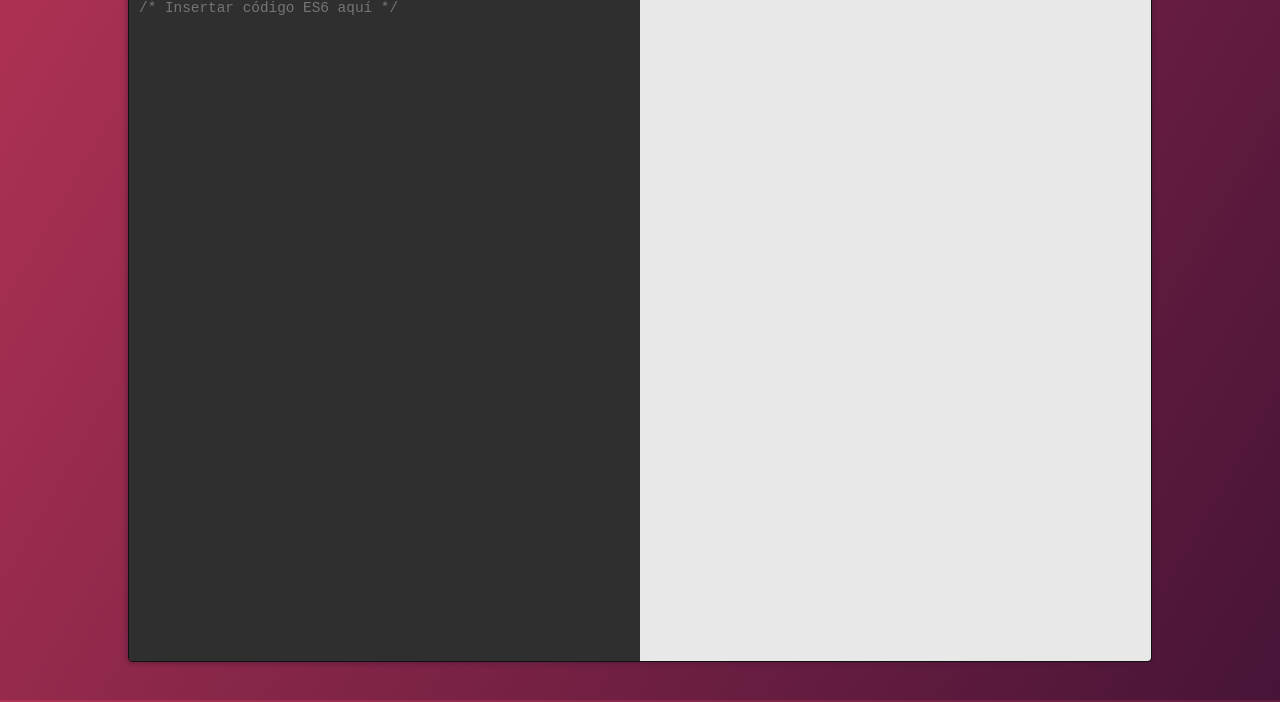
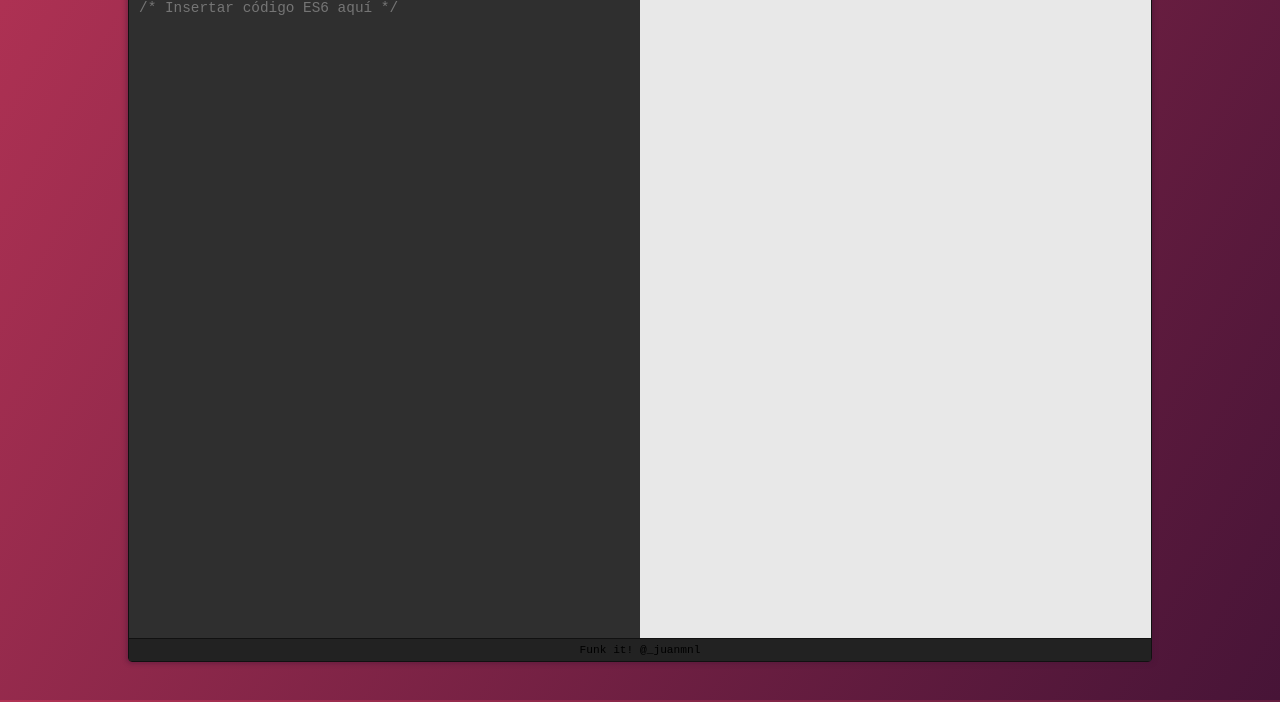
Before and after one commit to juanmnl/learnJSX, a React app: page / in a window 1280 px wide. Shown: the part 100-802 px from the top of the page. Built offline with nearby package versions, Linux system fonts and the light colour scheme.

Commit message:
Add footer with twitter handle :P

```diff
--- a/src/components/App.js
+++ b/src/components/App.js
@@ -1,5 +1,6 @@
 import React, { Component } from 'react';
 import Navbar from './Navbar';
+import Footer from './Footer';
 import './../styles/App.css';
 
 var titles = [
@@ -80,6 +81,7 @@ class App extends Component {
             {this.state.output}
           </pre>
         </section>
+        <Footer twitterHandle="@_juanmnl" />
       </div>
     );
   }
--- /dev/null
+++ b/src/components/Footer.js
@@ -0,0 +1,8 @@
+import React, { Component } from 'react';
+
+const Footer = (props) => {
+  return (
+    <footer><a href="https://www.twitter.com/_juanmnl">Funk it! {props.twitterHandle}</a></footer>
+  );
+}
+export default Footer;
--- a/src/styles/App.css
+++ b/src/styles/App.css
@@ -81,7 +81,6 @@
 
 pre {
   background-color: #e8e8e8;
-  border-radius: 0 0 4px 0;
   flex-grow: 1;
   white-space: pre-wrap;
   overflow-y: scroll;
@@ -99,7 +98,6 @@ pre, textarea {
 textarea {
   color: white;
   background-color: #2f2f2f;
-  border-radius: 0 0 0 4px;
   border: 0;
   resize: none;
   flex-grow: 1;
@@ -107,6 +105,25 @@ textarea {
 
 textarea:focus {
   outline: 0;
+}
+
+footer {
+  display: flex;
+  justify-content: center;
+  border-top: 1px solid #111;
+  padding: 5px;
+  font-size: .7rem;
+  background-color: #222;
+}
+
+footer a {
+  color: #000;
+  align-self: center;
+  text-decoration: none;
+}
+
+footer a:hover {
+  color: #FF7349;
 }
 
 @keyframes blink {
```
